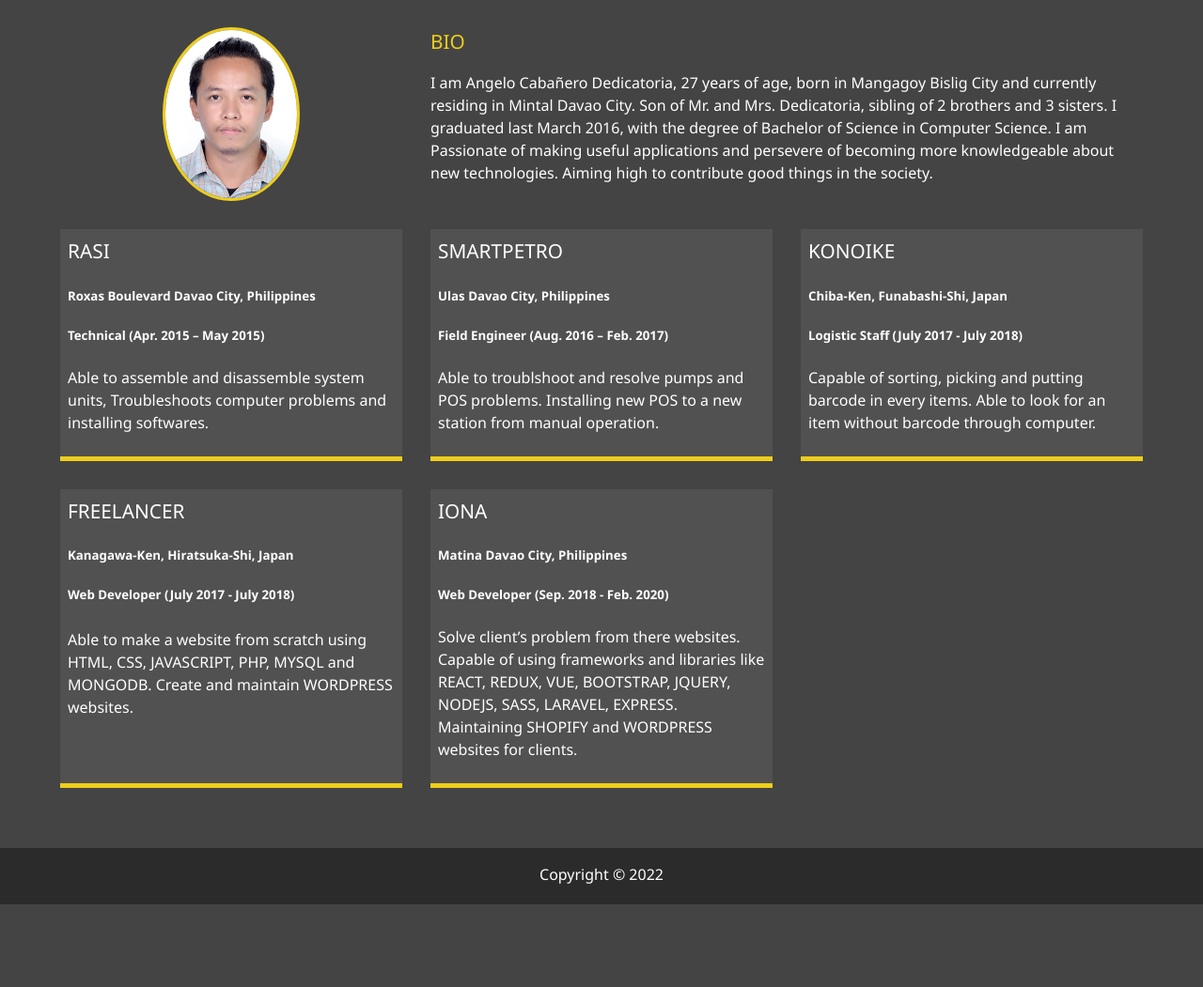
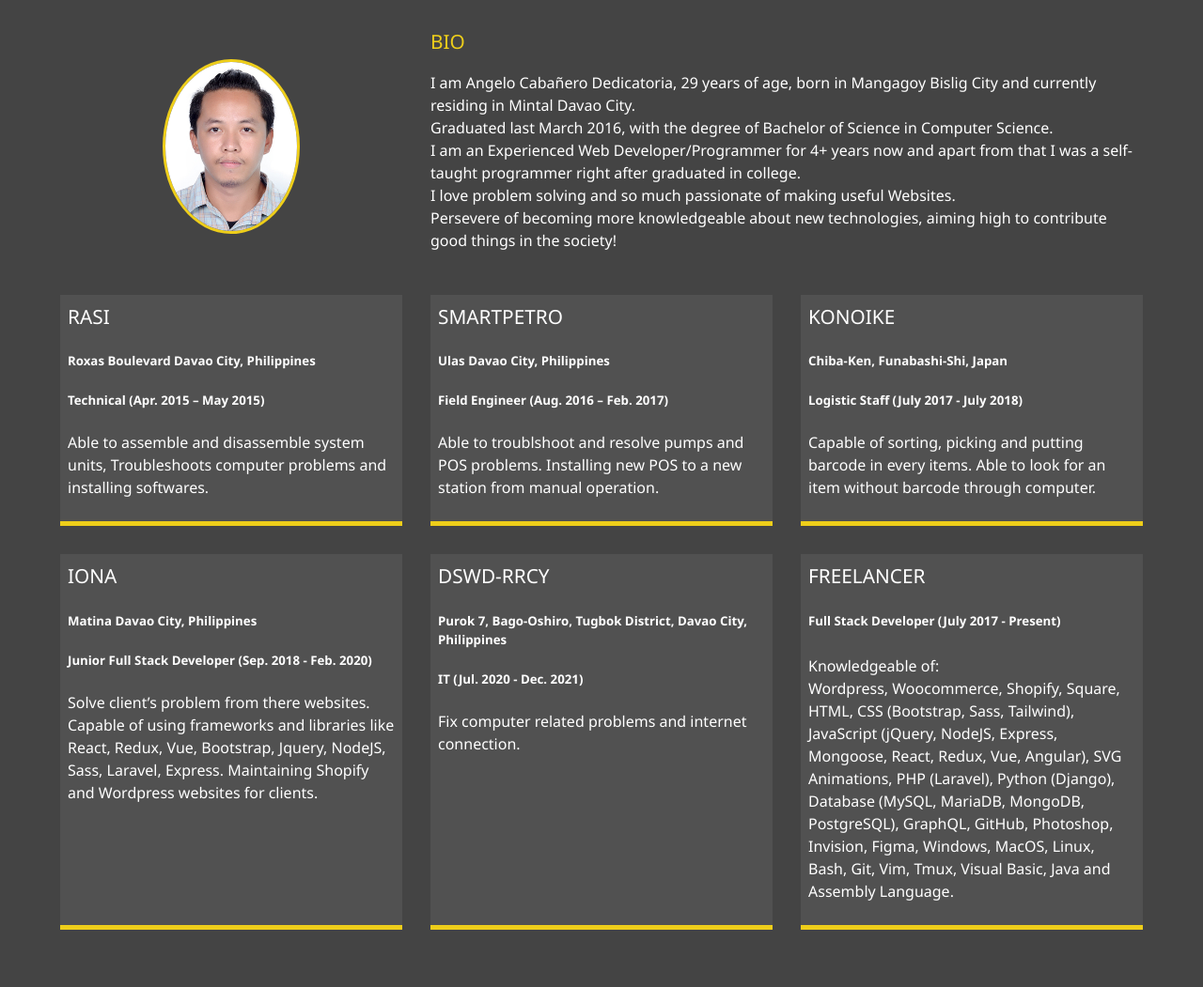
Before and after one commit to angelocdz/portfolio-003, a website: page dist/about.html in a window 1280 px wide. Shown: the part 249-1300 px from the top of the page at 94% size. Before the commit the page ends 1212 px from the top, so only its background shows below. Drawn offline with Linux system fonts and the light colour scheme.

Commit message:
Updated acd information

```diff
--- a/dist/about.html
+++ b/dist/about.html
@@ -53,13 +53,13 @@
         <div class="bio">
           <h2 class="text-secondary">BIO</h2>
           <p>
-            I am Angelo Cabañero Dedicatoria, 27 years of age, born in Mangagoy
-            Bislig City and currently residing in Mintal Davao City. Son of Mr.
-            and Mrs. Dedicatoria, sibling of 2 brothers and 3 sisters. I
-            graduated last March 2016, with the degree of Bachelor of Science in
-            Computer Science. I am Passionate of making useful applications and
-            persevere of becoming more knowledgeable about new technologies.
-            Aiming high to contribute good things in the society.
+            I am Angelo Cabañero Dedicatoria, 29 years of age, born in Mangagoy
+            Bislig City and currently residing in Mintal Davao City.<br>
+            Graduated last March 2016, with the degree of Bachelor of Science in
+            Computer Science.<br>
+            I am an Experienced Web Developer/Programmer for 4+ years now and apart from that I was a self-taught programmer right after graduated in college.<br>
+            I love problem solving and so much passionate of making useful Websites.<br>
+            Persevere of becoming more knowledgeable about new technologies, aiming high to contribute good things in the society!
           </p>
         </div>
 
@@ -94,26 +94,42 @@
         </div>
 
         <div class="job job-4">
-          <h2>FREELANCER</h2>
-          <h5>Kanagawa-Ken, Hiratsuka-Shi, Japan</h5>
-          <h5>Web Developer (July 2017 - July 2018)</h5>
-          <h6></h6>
+          <h2>IONA</h2>
+          <h5>Matina Davao City, Philippines</h5>
+          <h5>Junior Full Stack Developer (Sep. 2018 - Feb. 2020)</h5>
           <p>
-            Able to make a website from scratch using HTML, CSS, JAVASCRIPT, PHP, MYSQL and MONGODB. Create and maintain WORDPRESS websites.
+            Solve client’s problem from there websites.
+            Capable of using frameworks and libraries like React, Redux, Vue, Bootstrap, Jquery, NodeJS, Sass, Laravel, Express.
+            Maintaining Shopify and Wordpress websites for clients.
           </p>
         </div>
 
         <div class="job job-5">
-          <h2>IONA</h2>
-          <h5>Matina Davao City, Philippines</h5>
-          <h5>Web Developer (Sep. 2018 - Feb. 2020)</h5>
-          <p>
-            Solve client’s problem from there websites.
-            Capable of using frameworks and libraries like REACT, REDUX, VUE, BOOTSTRAP, JQUERY, NODEJS, SASS, LARAVEL, EXPRESS.
-            Maintaining SHOPIFY and WORDPRESS websites for clients.
+          <h2>DSWD-RRCY</h2>
+          <h5>Purok 7, Bago-Oshiro, Tugbok District, Davao City, Philippines</h5>
+          <h5>IT (Jul. 2020 - Dec. 2021)</h5>
+          <p>Fix computer related problems and internet connection.</p>
+        </div>
 
-          </p>
+        <div class="job job-6">
+          <h2>FREELANCER</h2>
+          <h5>Full Stack Developer (July 2017 - Present)</h5>
+          <h6></h6>
+          <p>Knowledgeable of:<br>
+          Wordpress, Woocommerce, Shopify, Square,
+          HTML,
+          CSS (Bootstrap, Sass, Tailwind),
+          JavaScript (jQuery, NodeJS, Express, Mongoose, React, Redux, Vue, Angular),
+          SVG Animations,
+          PHP (Laravel),
+          Python (Django),
+          Database (MySQL, MariaDB, MongoDB, PostgreSQL),
+          GraphQL, GitHub,
+          Photoshop, Invision, Figma,
+          Windows, MacOS, Linux, Bash, Git, Vim, Tmux,
+          Visual Basic, Java and Assembly Language.</p>
         </div>
+
       </div>
     </main>
 
```
Also changed, not shown: dist/contact.html (+1 -1 lines), dist/work.html (+8 -18 lines), dist/img/projects/laponie.png (added), dist/img/projects/login.png (added), dist/img/projects/naturelle.png (added).
